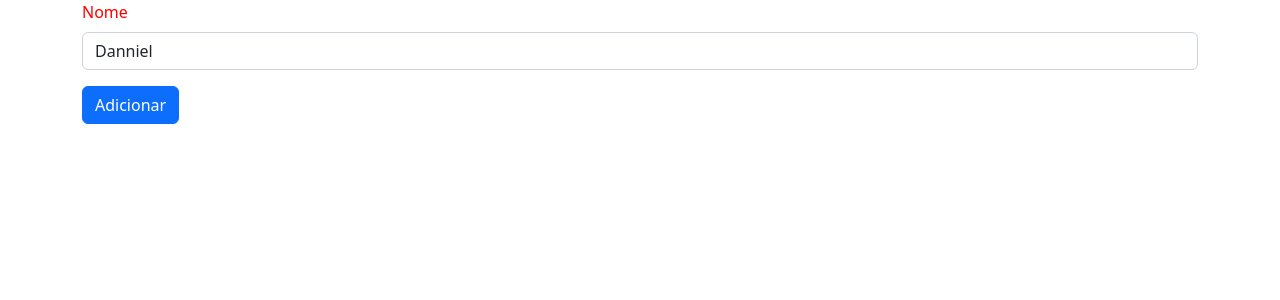
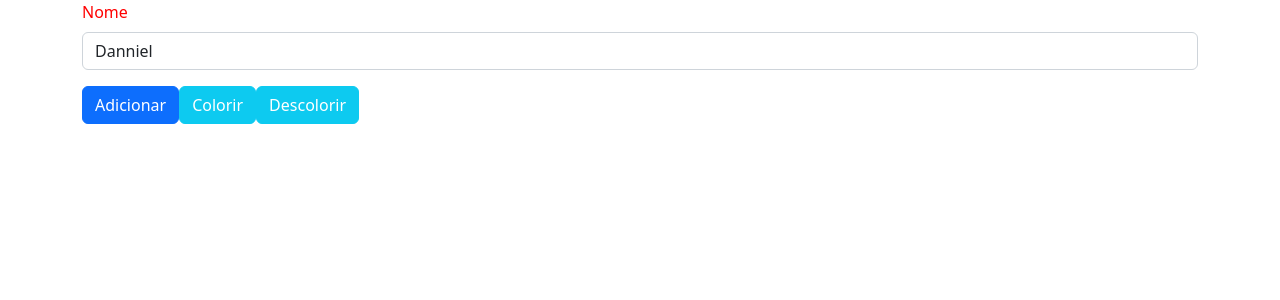
Before and after one commit to dannielgd/meuprojeto, an Angular app: page / in a window 1280 px wide. Shown: the top 300 px of the page. Built offline with nearby package versions, Linux system fonts and the light colour scheme.

Commit message:
Colorindo e Descolorindo pelo botão na página

```diff
--- a/src/app/campo-colorido.directive.ts
+++ b/src/app/campo-colorido.directive.ts
@@ -1,7 +1,8 @@
 import { Directive, ElementRef, HostBinding, HostListener, Input, Renderer2 } from '@angular/core';
 
 @Directive({
-  selector: '[appCampoColorido]'
+  selector: '[appCampoColorido]',
+  exportAs: 'campoColorido'
 })
 export class CampoColoridoDirective {
 
@@ -9,13 +10,13 @@ export class CampoColoridoDirective {
 
     @HostBinding('style.backgroundColor') corDeFundo: string = 'transparent';
 
-  @HostListener('focus') aoGanharFoco() {
+  @HostListener('focus') colorir() {
     this.corDeFundo = this.cor;
     // this.renderer.setStyle(this.elementRef.nativeElement,
     //     'background-color', 'yellow');
   }
 
-  @HostListener('blur') aoPerderFoco() {
+  @HostListener('blur') descolorir() {
     this.corDeFundo = 'transparent'
     // this.renderer.setStyle(this.elementRef.nativeElement,
     //     'background-color', 'transparent');
--- a/src/app/funcionario-form/funcionario-form.component.html
+++ b/src/app/funcionario-form/funcionario-form.component.html
@@ -5,8 +5,12 @@
   <div class="mb-3">
     <label for="exampleFormControlInput1" class="form-label">Nome</label>
     <input type="text" class="form-control" id="nome" [(ngModel)] = "nome"
-    (focus)="adicionado = false" [appCampoColorido]="'yellow'" />
+    (focus)="adicionado = false" [appCampoColorido]="'yellow'"
+    #campo="campoColorido" />
   </div>
 
   <button type="button" class="btn btn-primary"
      (click)="adicionar()" [disabled]="nome.length == 0">Adicionar</button>
+
+  <button class="btn btn-info" (click)="campo.colorir()">Colorir</button>
+  <button class="btn btn-info" (click)="campo.descolorir()">Descolorir</button>
--- a/src/styles.css
+++ b/src/styles.css
@@ -1,2 +1,6 @@
 /* You can add global styles to this file, and also import other style files */
 @import '~bootstrap/dist/css/bootstrap.min.css';
+
+.btn-info {
+    color: #fff;
+}
```
